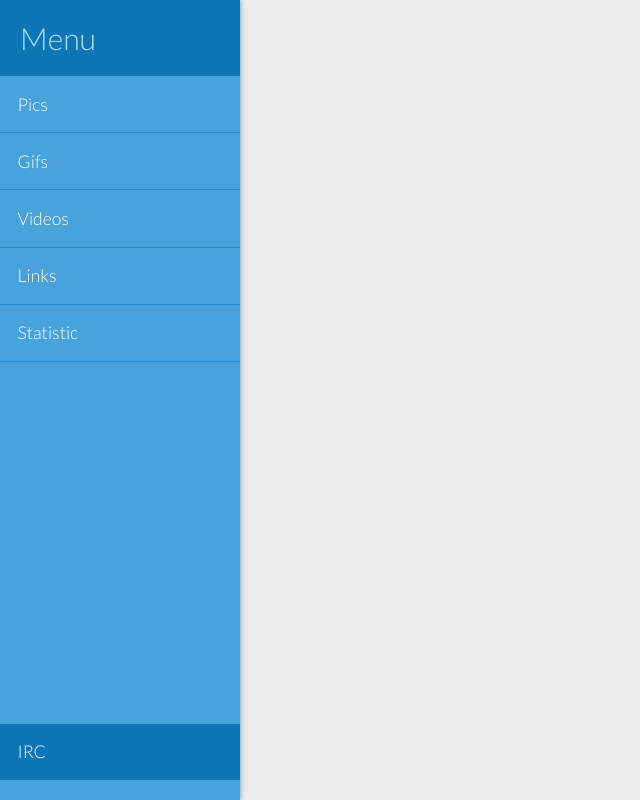
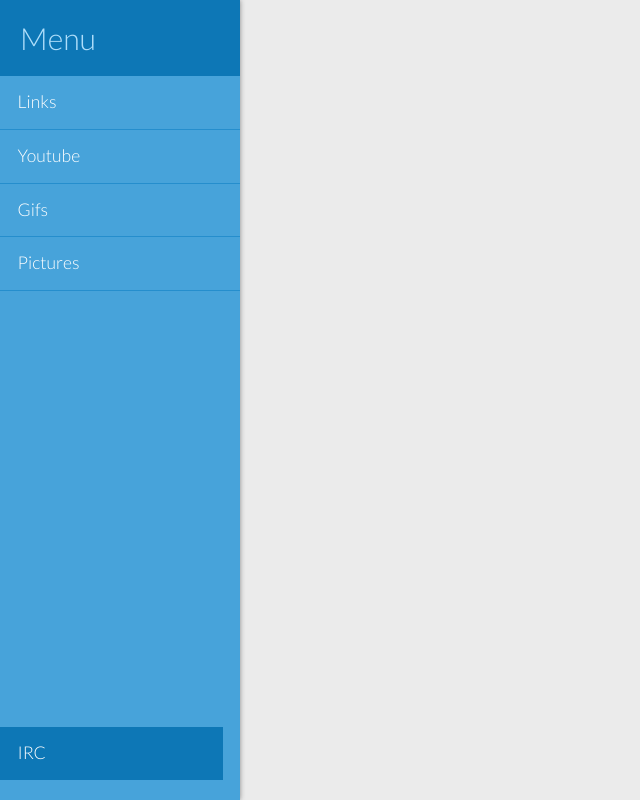
Before and after one commit to henriAbel/ircbot, a Django app: page / in a window 1280 px wide. Shown: the whole page, without its empty margins (0-640 px from the left). Run offline with Django 3.2, Linux system fonts and the light colour scheme; data that the repository does not hold is empty.

Commit message:
Added menu functionality

```diff
--- /dev/null
+++ b/web/ircweb/irc/linkwrapper.py
@@ -0,0 +1,4 @@
+class Linkwrapper():
+	def __init__(self, db, name):
+		self.db = db
+		self.name = name
--- a/web/ircweb/irc/static/irc/style.css
+++ b/web/ircweb/irc/static/irc/style.css
@@ -38,18 +38,28 @@ h3 {
 	background: #0d77b6;
 }
 
-.menuItems {
+.menuItems ul {
+	padding: 0;
+	margin: 0;
+	list-style-type: none;
+}
 
+.menuItems ul li {
+	border-bottom: 1px solid #258ecd;
+	overflow: hidden;
 }
 
 .menuItems a {
-	display: block;
 	color: #fff;
 	font-size: 1.1em;
 	font-weight: 300;
-	border-bottom: 1px solid #258ecd;
-	padding: 1em;
 	text-decoration: none;
+	height: 3em;
+	width: 100%;
+	line-height: 3em;
+	display: inline-block;
+	cursor: pointer;
+	padding-left: 1em;
 }
 
 .menuItems a:hover {
--- a/web/ircweb/irc/templates/irc/base.html
+++ b/web/ircweb/irc/templates/irc/base.html
@@ -1,15 +1,16 @@
+{% load staticfiles %}
+{% load content_handler %}
 <!DOCTYPE html>
 <html lang="en">
-{% load staticfiles %}
 <head>
 	<link rel="stylesheet" href="{% static "irc/style.css" %}" />
 	<link rel="stylesheet" href="{% static "irc/lightbox.css" %}" />
-	<script src="{% static "irc/js/jquery.js" %}"></script>
+	<link rel="stylesheet" href="{% static "irc/jquery.fancybox.css" %}" media="screen" />
+	<script src="{% static "irc/js/jquery-2.0.3.js" %}"></script>
 	<script src="{% static "irc/js/lightbox-2.6.min.js" %}"></script>
 	<script src="{% static "irc/js/main.js" %}"></script>
-	<script type="text/javascript" src="{% static "irc/js/jquery.fancybox.js" %}"></script>
-	<link rel="stylesheet" type="text/css" href="{% static "irc/jquery.fancybox.css" %}" media="screen" />
-	<script type="text/javascript" src="{% static "irc/js/jquery.fancybox-media.js" %}"></script>
+	<script src="{% static "irc/js/jquery.fancybox.js" %}"></script>
+	<script src="{% static "irc/js/jquery.fancybox-media.js" %}"></script>
 	<title>#asfalt IRC links</title>
 </head>
 
@@ -18,11 +19,7 @@
 	<div class="leftMenu">
 	    <nav class="menuItems">
 	        <h3>Menu</h3>
-        <a href="javascript: void(1)">Pics</a>
-        <a href="javascript: void(1)">Gifs</a>
-        <a href="javascript: void(1)">Videos</a>
-        <a href="javascript: void(1)">Links</a>
-        <a href="javascript: void(1)">Statistic</a>
+		     {% menu %}
 	        <a id="irc" href="javascript: void(1)">IRC</a>
 	    </nav>
 	</div>
--- a/web/ircweb/irc/templates/irc/gif_panel.html
+++ b/web/ircweb/irc/templates/irc/gif_panel.html
@@ -3,3 +3,4 @@
 		<a href="{{ link.content }}" data-lightbox="gifs"><img class="img-thumb" src="{{ link.content }}"></a>
 	{% endfor %}
 {% endspaceless %}
+<input type="hidden" calss="category" value="{{category}}" />
--- a/web/ircweb/irc/templates/irc/link_panel.html
+++ b/web/ircweb/irc/templates/irc/link_panel.html
@@ -1,3 +1,4 @@
 {% for link in links %}
 	<a class="links" target="_blank" href="{{link.content}}">{{ link.content }}</a>
 {% endfor %}
+<input type="hidden" calss="category" value="{{category}}" />
--- /dev/null
+++ b/web/ircweb/irc/templates/irc/menu_panel.html
@@ -0,0 +1,5 @@
+<ul>
+	{% for menu in menus %}
+		<li><a class="menu_item" href="{% url 'tpye_with_link' menu.db 1 %}">{{menu.name}}</a></li>
+	{% endfor %}
+</ul>
--- a/web/ircweb/irc/templates/irc/youtube_panel.html
+++ b/web/ircweb/irc/templates/irc/youtube_panel.html
@@ -6,3 +6,4 @@
 		</div>
 	{% endfor %}
 {% endspaceless %}
+<input type="hidden" calss="category" value="{{category}}" />
--- a/web/ircweb/irc/templatetags/content_handler.py
+++ b/web/ircweb/irc/templatetags/content_handler.py
@@ -1,5 +1,5 @@
 from django import template
-from irc.models import Link
+from irc.models import Link, Linktype
 
 register = template.Library()
 
@@ -27,3 +27,8 @@ def page(context, total, current, category):
 	"current": int(current),
 	"category": category
 	}
+
+@register.inclusion_tag('irc/menu_panel.html', takes_context=True)
+def menu(context):
+	menus = [Linktype.NORMAL, Linktype.YOUTUBE, Linktype.GIF, Linktype.PICTURE]
+	return {"menus": menus}
--- a/web/ircweb/irc/urls.py
+++ b/web/ircweb/irc/urls.py
@@ -1,5 +1,4 @@
 from django.conf.urls import patterns, url
-
 from irc import views
 
 urlpatterns = patterns('',
--- a/web/ircweb/irc/views.py
+++ b/web/ircweb/irc/views.py
@@ -5,7 +5,7 @@ import json, math
 
 ITEM_IN_PAGE = 15
 
-def index(request, category = Linktype.NORMAL, page = 1):
+def index(request, category = Linktype.NORMAL.db, page = 1):
 	links = []
 	youtube = []
 	picture = []
@@ -26,11 +26,11 @@ def ajax(request, category, page = 1):
 	if request.POST.get("ajax") is None:
 		return index(request)
 
-	if category == Linktype.GIF:
+	if category == Linktype.GIF.db:
 		template_file = "gif_panel"
-	elif category == Linktype.PICTURE:
+	elif category == Linktype.PICTURE.db:
 		template_file = "photo_panel"
-	elif category == Linktype.YOUTUBE:
+	elif category == Linktype.YOUTUBE.db:
 		template_file = "youtube_panel"
 	else:
 		template_file = "link_panel"
```
Also changed, not shown: web/ircweb/irc/models.py (+5 -4 lines), web/ircweb/irc/templates/irc/photo_panel.html (+4 -5 lines), web/ircweb/irc/static/irc/js/jquery-2.0.3.js, 1 other file. Lines whose indentation alone changed are shown as unchanged.
